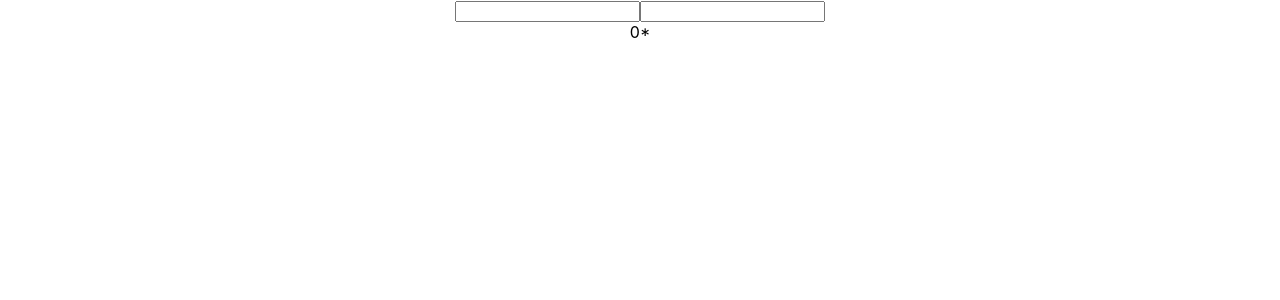
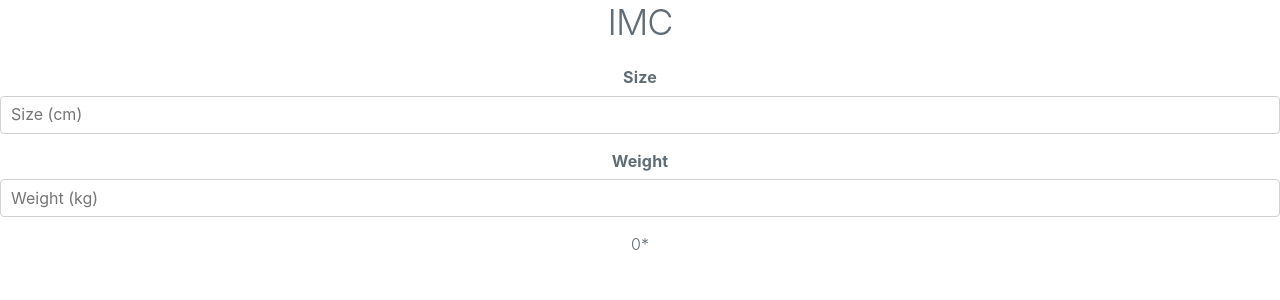
Before and after one commit to gmrdn/imc, a React (Create React App) app: page / in a window 1280 px wide. Shown: the top 300 px of the page. Built offline with nearby package versions, Linux system fonts and the light colour scheme.

Commit message:
Styling with milligram

```diff
--- a/package.json
+++ b/package.json
@@ -9,6 +9,7 @@
     "enzyme": "^3.11.0",
     "enzyme-adapter-react-16": "^1.15.2",
     "jest-enzyme": "^7.1.2",
+    "milligram": "^1.3.0",
     "react": "^16.13.1",
     "react-dom": "^16.13.1",
     "react-scripts": "3.4.1",
--- a/public/index.html
+++ b/public/index.html
@@ -10,6 +10,20 @@
       content="Web site created using create-react-app"
     />
     <link rel="apple-touch-icon" href="%PUBLIC_URL%/logo192.png" />
+    <link
+      rel="stylesheet"
+      href="//fonts.googleapis.com/css?family=Roboto:300,300italic,700,700italic"
+    />
+
+    <link
+      rel="stylesheet"
+      href="//cdnjs.cloudflare.com/ajax/libs/normalize/5.0.0/normalize.css"
+    />
+
+    <link
+      rel="stylesheet"
+      href="//cdnjs.cloudflare.com/ajax/libs/milligram/1.3.0/milligram.css"
+    />
     <!--
       manifest.json provides metadata used when your web app is installed on a
       user's mobile device or desktop. See https://developers.google.com/web/fundamentals/web-app-manifest/
--- a/src/components/Imc.js
+++ b/src/components/Imc.js
@@ -15,8 +15,21 @@ const Imc = () => {
 
   return (
     <div>
-      <input id="size" onChange={handleChangeSize}></input>
-      <input id="weight" onChange={handleChangeWeight}></input>
+      <h2>IMC</h2>
+      <label for="size">Size</label>
+
+      <input
+        id="size"
+        placeholder="Size (cm)"
+        onChange={handleChangeSize}
+      ></input>
+      <label for="weight">Weight</label>
+
+      <input
+        id="weight"
+        placeholder="Weight (kg)"
+        onChange={handleChangeWeight}
+      ></input>
       <Calc size={size} weight={weight}></Calc>
     </div>
   );
```
Also changed, not shown: 1 other file (tests, documents, lock files or other folders).
